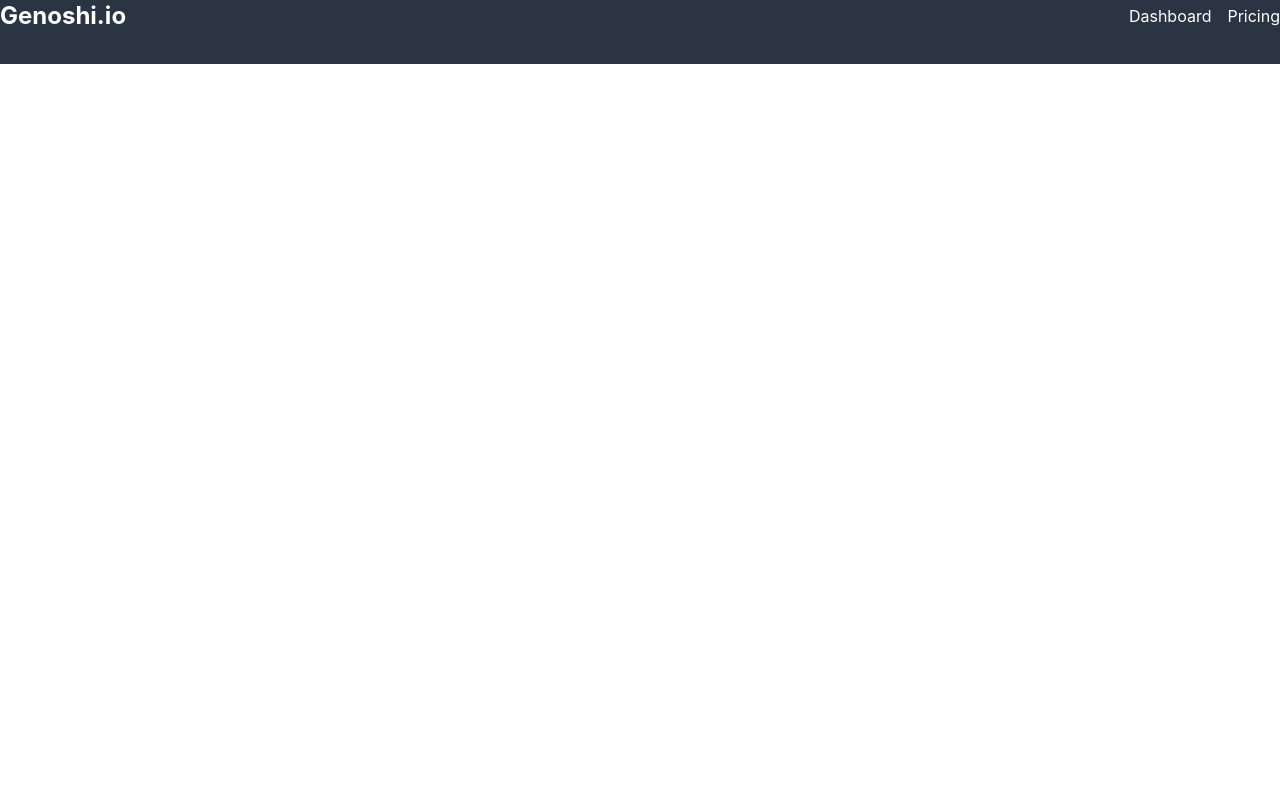
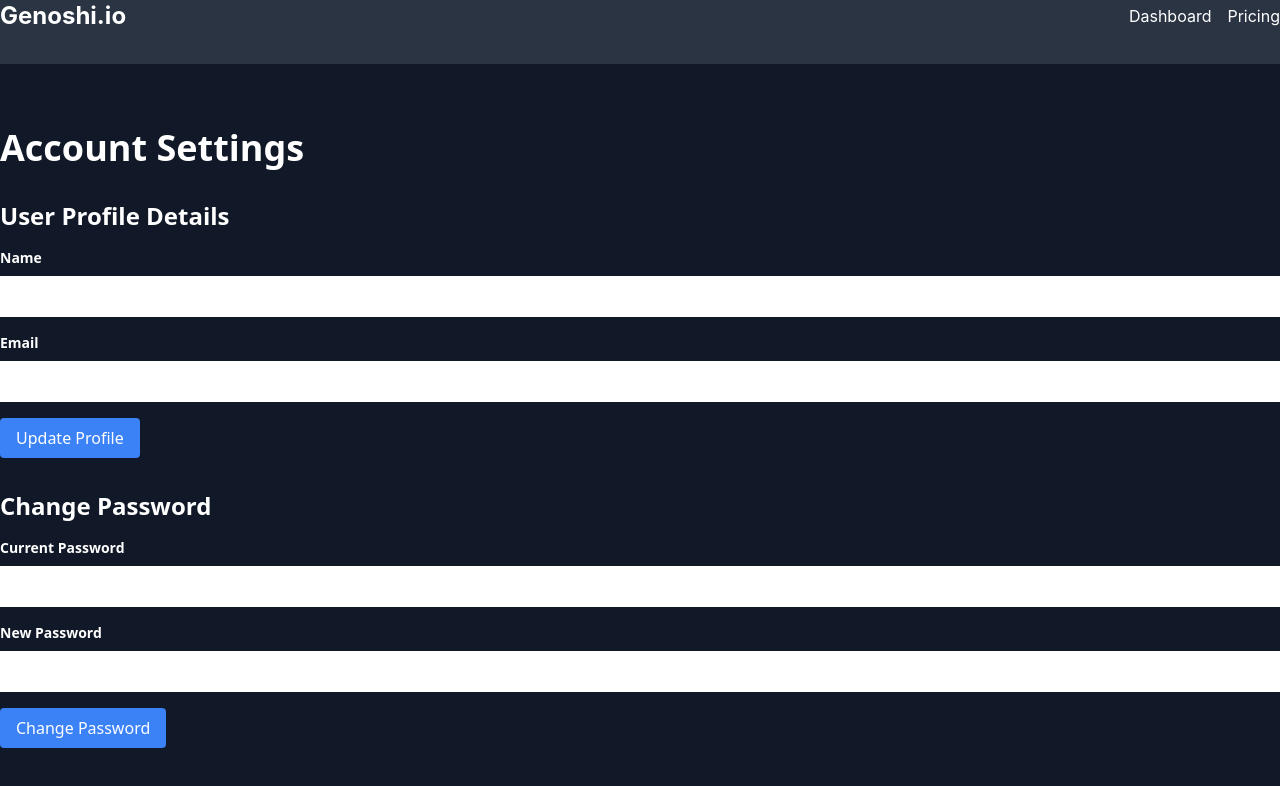
Before and after one commit to real-tea/genoshi-assignment, a React (Create React App) app: page /account-settings in a window 1280 px wide. Shown: the top 786 px of the page. Built offline with nearby package versions, Linux system fonts and the light colour scheme; a web font is replaced by a local one.

Commit message:
changes in the section

```diff
--- a/src/App.tsx
+++ b/src/App.tsx
@@ -2,8 +2,9 @@ import { BrowserRouter as Router, Routes, Route } from 'react-router-dom';
 import ProfileDashboard from './components/ProfileDashboard';
 import PricingPage from './components/PricingPage';
 import Navbar from './components/Navbar';
-
-
+import CreateNewGraph from './components/NewGraph';
+import GraphDetails from './components/GraphDetails';
+import AccountSettings from './components/AccountSettings';
 
 function App() {
   return (
@@ -14,6 +15,9 @@ function App() {
         <Routes>
           <Route path="/" element={<ProfileDashboard />} />
           <Route path="/pricing" element={<PricingPage />} />
+          <Route path = "/create-new-graph" element={<CreateNewGraph/>}/>
+          <Route path = "/graph-details" element = {<GraphDetails/>}/>
+          <Route path = "/account-settings" element = { <AccountSettings/>}/>
         </Routes>
       </div>
     </div>
--- /dev/null
+++ b/src/components/AccountSettings.tsx
@@ -0,0 +1,110 @@
+// src/components/AccountSettings.tsx
+import React from 'react';
+
+const AccountSettings: React.FC = () => {
+  // Simulated data and functions
+  const userData = {
+    name: 'John Doe',
+    email: 'john.doe@example.com',
+    profilePhoto: 'url_to_profile_photo.jpg',
+    bio: 'Lorem ipsum dolor sit amet, consectetur adipiscing elit.',
+  };
+
+  const handleUpdateProfile = () => {
+    // Handle update profile logic
+    console.log('Update profile');
+  };
+
+  const handleChangePassword = () => {
+    // Handle change password logic
+    console.log('Change password');
+  };
+
+  return (
+    <div className="min-h-screen bg-gray-900 text-white font-sans">
+      <div className="container mx-auto pt-16">
+        <h2 className="text-4xl font-bold mb-8">Account Settings</h2>
+
+        {/* Update user profile details */}
+        <div className="mb-8">
+          <h3 className="text-2xl font-bold mb-4">User Profile Details</h3>
+          <form onSubmit={(e) => { e.preventDefault(); }}>
+            <div className="mb-4">
+              <label htmlFor="name" className="block text-white text-sm font-bold mb-2">
+                Name
+              </label>
+              <input
+                type="text"
+                id="name"
+                name="name"
+                defaultValue={userData.name}
+                className="w-full p-2 border-b border-white focus:outline-none focus:border-blue-500"
+              />
+            </div>
+            <div className="mb-4">
+              <label htmlFor="email" className="block text-white text-sm font-bold mb-2">
+                Email
+              </label>
+              <input
+                type="email"
+                id="email"
+                name="email"
+                defaultValue={userData.email}
+                className="w-full p-2 border-b border-white focus:outline-none focus:border-blue-500"
+              />
+            </div>
+            {/* Additional form elements for updating profile */}
+            {/* Add your form fields here */}
+            <button
+              type="submit"
+              onClick={handleUpdateProfile}
+              className="bg-blue-500 text-white px-4 py-2 rounded hover:bg-blue-600 focus:outline-none"
+            >
+              Update Profile
+            </button>
+          </form>
+        </div>
+
+        {/* Change password */}
+        <div>
+          <h3 className="text-2xl font-bold mb-4">Change Password</h3>
+          <form onSubmit={(e) => { e.preventDefault(); }}>
+            <div className="mb-4">
+              <label htmlFor="currentPassword" className="block text-white text-sm font-bold mb-2">
+                Current Password
+              </label>
+              <input
+                type="password"
+                id="currentPassword"
+                name="currentPassword"
+                className="w-full p-2 border-b border-white focus:outline-none focus:border-blue-500"
+              />
+            </div>
+            <div className="mb-4">
+              <label htmlFor="newPassword" className="block text-white text-sm font-bold mb-2">
+                New Password
+              </label>
+              <input
+                type="password"
+                id="newPassword"
+                name="newPassword"
+                className="w-full p-2 border-b border-white focus:outline-none focus:border-blue-500"
+              />
+            </div>
+            {/* Additional form elements for changing password */}
+            {/* Add your form fields here */}
+            <button
+              type="submit"
+              onClick={handleChangePassword}
+              className="bg-blue-500 text-white px-4 py-2 rounded hover:bg-blue-600 focus:outline-none"
+            >
+              Change Password
+            </button>
+          </form>
+        </div>
+      </div>
+    </div>
+  );
+};
+
+export default AccountSettings;
--- /dev/null
+++ b/src/components/GraphDetails.tsx
@@ -0,0 +1,80 @@
+// src/components/GraphDetails.tsx
+import React from 'react';
+
+const GraphDetails: React.FC = () => {
+  // Simulated data and functions
+  const graphDetails = {
+    title: 'Sample Graph',
+    description: 'This is a sample graph description.',
+    dateCreated: '2023-01-01',
+    papers: [
+      { title: 'Paper 1', id: '1' },
+      { title: 'Paper 2', id: '2' },
+      // Add more papers as needed
+    ],
+  };
+
+  const handleEditGraph = () => {
+    // Handle edit graph logic
+    console.log('Edit graph');
+  };
+
+  const handleShareGraph = () => {
+    // Handle share graph logic
+    console.log('Share graph');
+  };
+
+  const handleDeleteGraph = () => {
+    // Handle delete graph logic
+    console.log('Delete graph');
+  };
+
+  return (
+    <div className="min-h-screen bg-gray-900 text-white font-sans">
+      <div className="container mx-auto pt-16">
+        <h2 className="text-4xl font-bold mb-8">Graph Details</h2>
+
+        {/* Show graph title, description, and date created */}
+        <div className="mb-4">
+          <h3 className="text-2xl font-bold">{graphDetails.title}</h3>
+          <p>{graphDetails.description}</p>
+          <p>Date Created: {graphDetails.dateCreated}</p>
+        </div>
+
+        {/* List papers shown in the graph */}
+        <div className="mb-4">
+          <h3 className="text-2xl font-bold mb-2">Papers in this Graph</h3>
+          <ul>
+            {graphDetails.papers.map((paper) => (
+              <li key={paper.id}>{paper.title}</li>
+            ))}
+          </ul>
+        </div>
+
+        {/* Buttons to edit, share, or delete a graph */}
+        <div>
+          <button
+            onClick={handleEditGraph}
+            className="bg-blue-500 text-white px-4 py-2 rounded mr-4 hover:bg-blue-600 focus:outline-none"
+          >
+            Edit Graph
+          </button>
+          <button
+            onClick={handleShareGraph}
+            className="bg-green-500 text-white px-4 py-2 rounded mr-4 hover:bg-green-600 focus:outline-none"
+          >
+            Share Graph
+          </button>
+          <button
+            onClick={handleDeleteGraph}
+            className="bg-red-500 text-white px-4 py-2 rounded hover:bg-red-600 focus:outline-none"
+          >
+            Delete Graph
+          </button>
+        </div>
+      </div>
+    </div>
+  );
+};
+
+export default GraphDetails;
--- /dev/null
+++ b/src/components/NewGraph.tsx
@@ -0,0 +1,53 @@
+// src/components/CreateNewGraph.tsx
+import React from 'react';
+
+const CreateNewGraph: React.FC = () => {
+  // Simulated data and functions
+  const handleFormSubmit = (formData: any) => {
+    // Handle form submission logic
+    console.log(formData);
+  };
+
+  return (
+    <div className="min-h-screen bg-gray-900 text-white font-sans">
+      <div className="container mx-auto pt-16">
+        <h2 className="text-4xl font-bold mb-8">Create New Graph</h2>
+
+        {/* Form to specify graph title and description */}
+        <form onSubmit={(e) => { e.preventDefault(); }}>
+          <div className="mb-4">
+            <label htmlFor="graphTitle" className="block text-white text-sm font-bold mb-2">
+              Graph Title
+            </label>
+            <input
+              type="text"
+              id="graphTitle"
+              name="graphTitle"
+              className="w-full p-2 border-b border-white focus:outline-none focus:border-blue-500"
+            />
+          </div>
+          <div className="mb-4">
+            <label htmlFor="graphDescription" className="block text-white text-sm font-bold mb-2">
+              Graph Description
+            </label>
+            <textarea
+              id="graphDescription"
+              name="graphDescription"
+              className="w-full p-2 border-b border-white focus:outline-none focus:border-blue-500"
+            />
+          </div>
+          {/* Additional form elements for papers, settings, and preview */}
+          {/* Add your form fields here */}
+          <button
+            type="submit"
+            className="bg-blue-500 text-white px-4 py-2 rounded hover:bg-blue-600 focus:outline-none"
+          >
+            Create Graph
+          </button>
+        </form>
+      </div>
+    </div>
+  );
+};
+
+export default CreateNewGraph;
--- a/src/components/ProfileDashboard.tsx
+++ b/src/components/ProfileDashboard.tsx
@@ -81,7 +81,9 @@ const ProfileDashboard: React.FC = () => {
         {/* Action Buttons */}
         <div className="mb-8">
           <button className="bg-blue-500 text-white px-4 py-2 rounded mr-4">
+            <Link to = "/create-new-graph">
             Create New Graph
+            </Link>
           </button>
           <button className="bg-green-500 text-white px-4 py-2 rounded mr-4">
             Share Graphs
```
